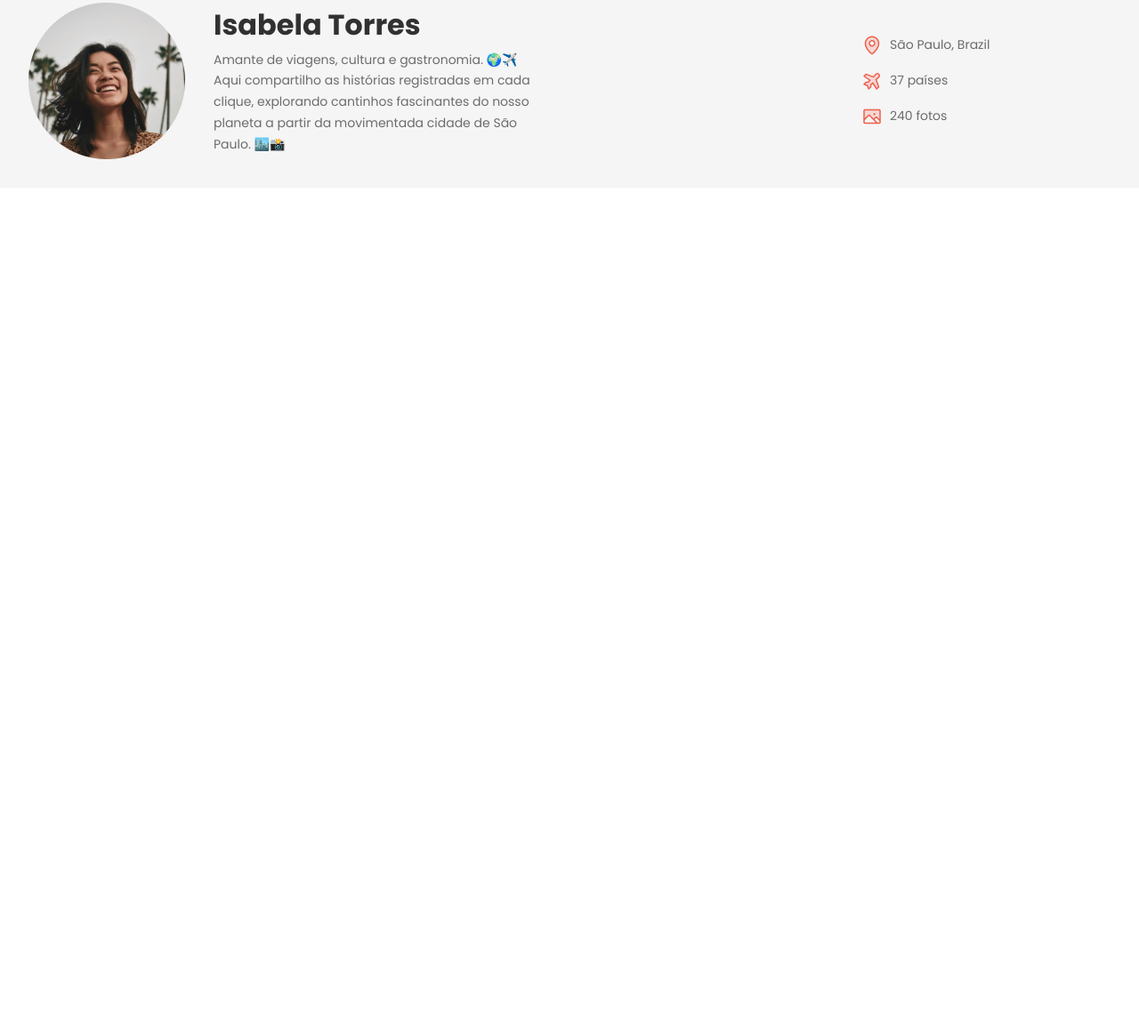
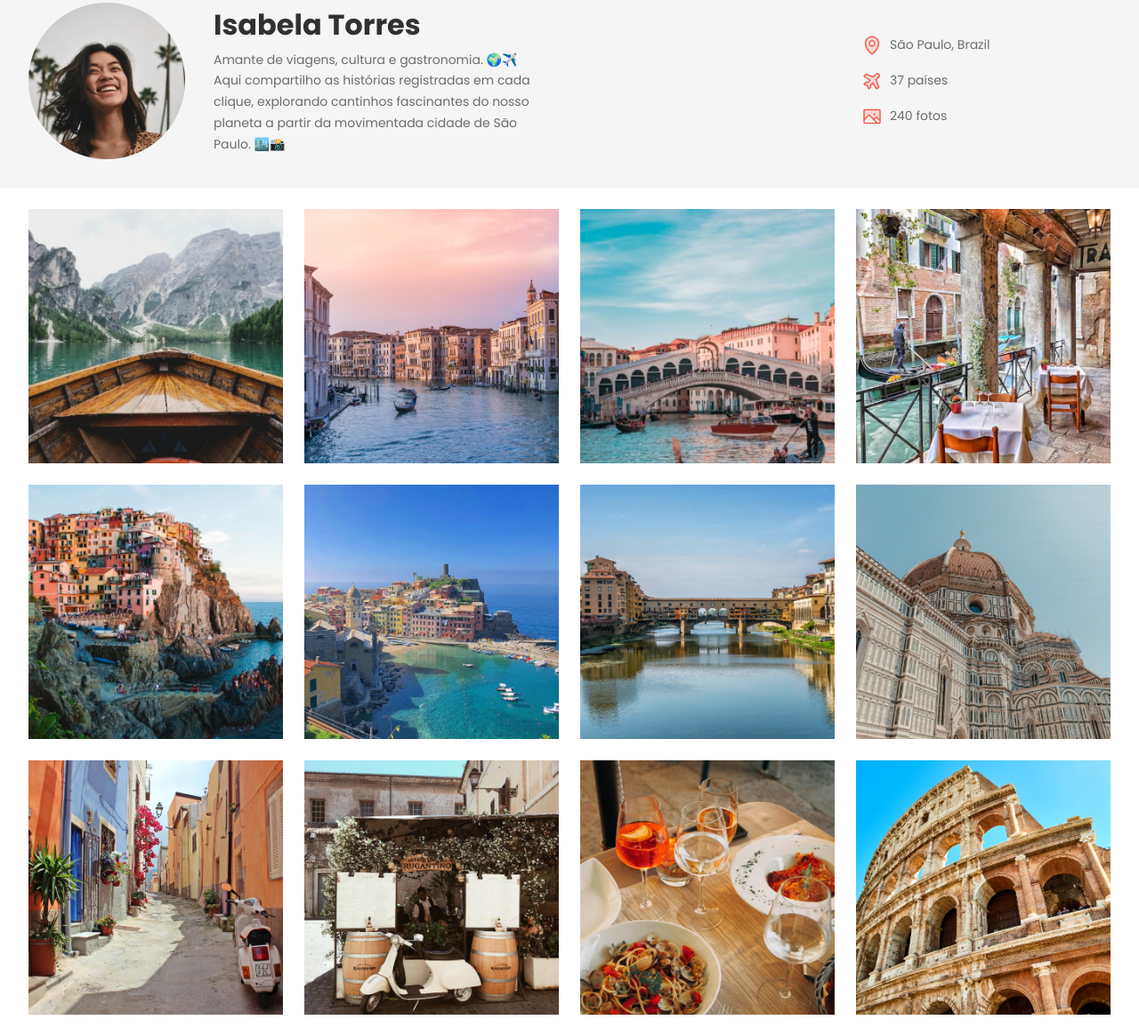
Before and after one commit to LuizHeenriquee/rocketseat-full-stack, a plain HTML site: page projetos/travelgram/index.html in a window 1280 px wide. Shown: the part 133-1298 px from the top of the page at 89% size. Before the commit the page ends 800 px from the top, so only its background shows below. Drawn offline with Linux system fonts and the light colour scheme.

Commit message:
Finalizada a main gallery.

```diff
--- a/projetos/travelgram/index.html
+++ b/projetos/travelgram/index.html
@@ -69,5 +69,19 @@
         </div>
       </header>
     </div>
+    <main class="container">
+      <img src="assets/images/Image 01.png" />
+      <img src="assets/images/Image 02.png" />
+      <img src="assets/images/Image 03.png" />
+      <img src="assets/images/Image 04.png" />
+      <img src="assets/images/Image 05.png" />
+      <img src="assets/images/Image 06.png" />
+      <img src="assets/images/Image 07.png" />
+      <img src="assets/images/Image 08.png" />
+      <img src="assets/images/Image 09.png" />
+      <img src="assets/images/Image 10.png" />
+      <img src="assets/images/Image 11.png" />
+      <img src="assets/images/Image 12.png" />
+    </main>
   </body>
 </html>
--- a/projetos/travelgram/styles/index.css
+++ b/projetos/travelgram/styles/index.css
@@ -1,3 +1,4 @@
 @import url(global.css);
 @import url(nav.css);
 @import url(header.css);
+@import url(main.css);
--- /dev/null
+++ b/projetos/travelgram/styles/main.css
@@ -0,0 +1,12 @@
+main {
+  display: flex;
+  gap: 24px;
+  flex-wrap: wrap;
+  padding-block: 24px;
+}
+
+main img {
+  width: 286px;
+  height: 286px;
+  object-fit: cover;
+}
```
